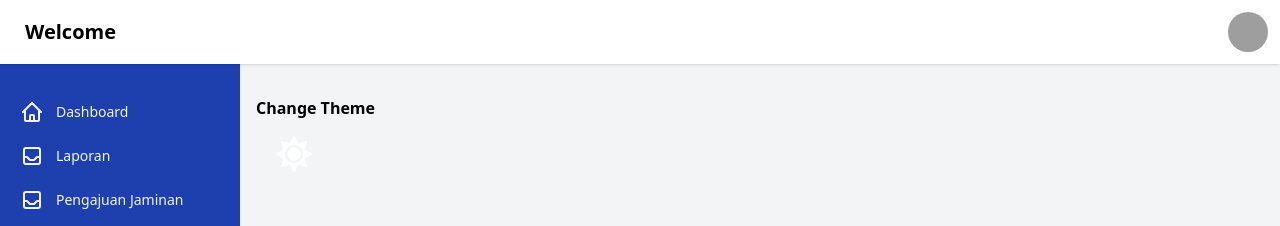
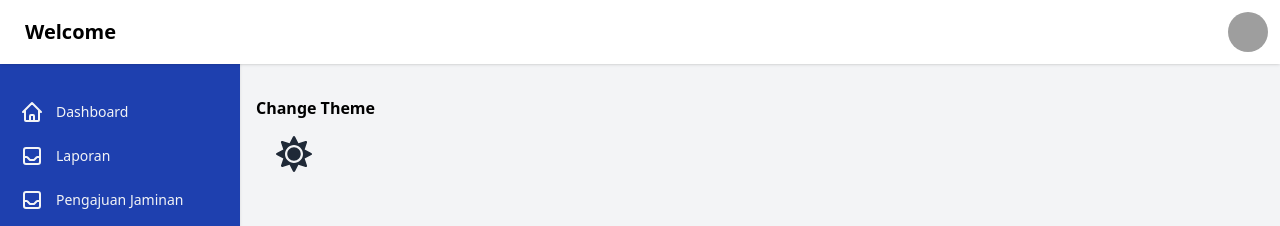
Before and after one commit to radenmasabdul/jasmine, a React (Create React App) app in the folder frontend/: page /setting in a window 1280 px wide. Shown: the top 226 px of the page. Built offline with nearby package versions, Linux system fonts and the light colour scheme; no server answers; grey boxes are pictures that could not be loaded.

Commit message:
Update Themes

```diff
--- a/frontend/src/components/FormSetting.jsx
+++ b/frontend/src/components/FormSetting.jsx
@@ -18,7 +18,7 @@ const FormSetting = () => {
         >
           <span className="ml-2">
             <FaSun
-              className={`text-white text-4xl ${isLight ? "" : "hidden"}`}
+              className={`text-gray-800 text-4xl ${isLight ? "" : "hidden"}`}
             />
             <FaMoon
               className={`text-white text-4xl ${isLight ? "hidden" : ""}`}
--- a/frontend/src/components/Sidebar.jsx
+++ b/frontend/src/components/Sidebar.jsx
@@ -1,3 +1,4 @@
+/* eslint-disable no-unused-vars */
 import React from "react";
 import { Link, useNavigate } from "react-router-dom";
 import { useDispatch, useSelector } from "react-redux";
```
